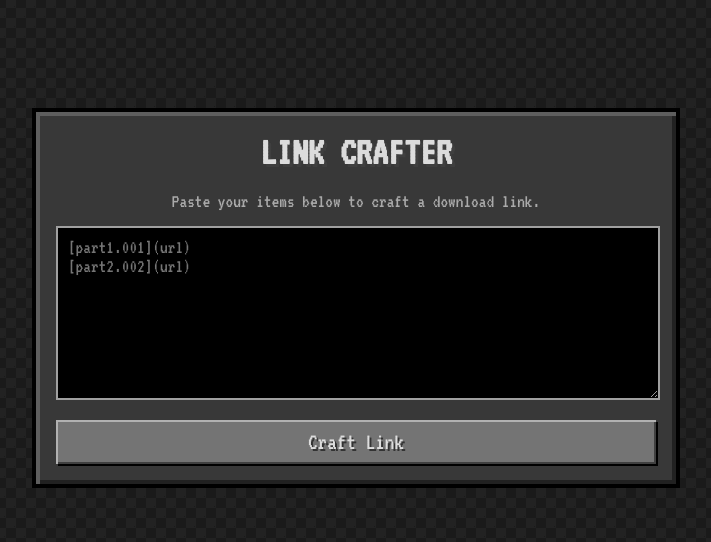
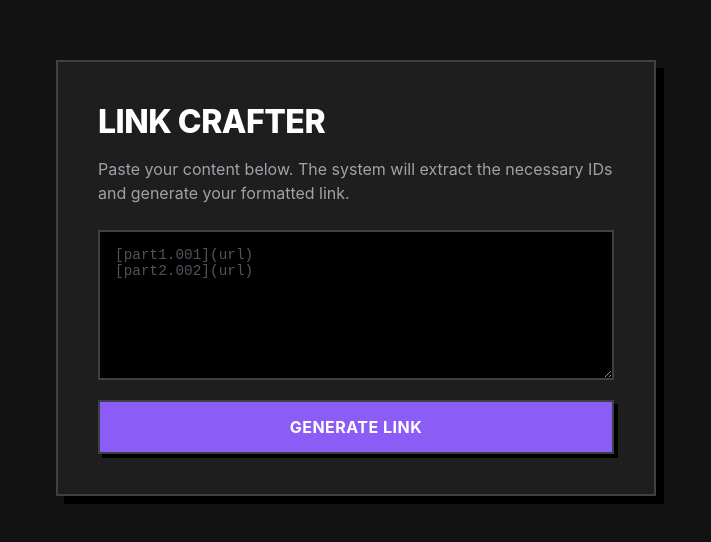
Before and after one commit to cfopuser/file-sharing, a plain HTML site: page generator.html in a window 1280 px wide. Shown: the part 122-664 px from the top of the page, without its empty margins (284-995 px from the left). Drawn offline with Linux system fonts and the light colour scheme.

Commit message:
Implement dark mode styling and enhance UI components in Link Crafter for improved user experience

```diff
--- a/generator.html
+++ b/generator.html
@@ -5,15 +5,34 @@
     <meta name="viewport" content="width=device-width, initial-scale=1.0">
     <title>Link Crafter</title>
     <style>
-        @import url('https://fonts.googleapis.com/css2?family=VT323&display=swap');
+        :root {
+            /* Dark Mode Palette */
+            --bg-color: #121212;        /* Very dark gray background */
+            --card-bg: #1e1e1e;         /* Slightly lighter card */
+            --text-main: #ffffff;       /* White text */
+            --text-sub: #a1a1aa;        /* Light gray subtext */
+
+            --accent: #8b5cf6;          /* Violet accent */
+            --accent-hover: #7c3aed;
+
+            --border-color: #3f3f46;    /* Dark gray borders */
+            --shadow-color: #000000;    /* Pure black shadows */
+
+            --input-bg: #000000;        /* Black inputs */
+            --code-bg: #000000;
+            --code-text: #4ade80;       /* Bright Green terminal text */
+        }
+
+        @import url('https://fonts.googleapis.com/css2?family=Inter:wght@400;600;800&family=JetBrains+Mono&display=swap');
+
+        * {
+            box-sizing: border-box;
+        }
 
         body {
-            background-color: #1a1a1a; /* Dirt/Deepslate background */
-            background-image: repeating-linear-gradient(45deg, #222 25%, transparent 25%, transparent 75%, #222 75%, #222), repeating-linear-gradient(45deg, #222 25%, #1a1a1a 25%, #1a1a1a 75%, #222 75%, #222);
-            background-position: 0 0, 10px 10px;
-            background-size: 20px 20px;
-            color: #ffffff;
-            font-family: 'VT323', monospace;
+            background-color: var(--bg-color);
+            color: var(--text-main);
+            font-family: 'Inter', sans-serif;
             display: flex;
             flex-direction: column;
             align-items: center;
@@ -23,114 +42,145 @@
             padding: 20px;
         }
 
-        .mc-container {
-            background-color: #383838; /* Stone UI bg */
-            border: 4px solid #000;
-            box-shadow: inset 4px 4px 0px #5e5e5e, inset -4px -4px 0px #212121;
-            padding: 20px;
+        .container {
+            background-color: var(--card-bg);
+            border: 2px solid var(--border-color);
+            /* Deep black block shadow */
+            box-shadow: 8px 8px 0px var(--shadow-color);
+            padding: 40px;
             width: 100%;
             max-width: 600px;
-            text-align: center;
         }
 
         h2 {
-            font-size: 2.5rem;
-            color: #dcdcdc;
-            text-shadow: 3px 3px 0px #3f3f3f;
+            font-size: 2rem;
+            font-weight: 800;
             margin-top: 0;
-            margin-bottom: 20px;
+            margin-bottom: 10px;
             text-transform: uppercase;
+            letter-spacing: -0.5px;
+            color: var(--text-main);
         }
 
         p {
-            font-size: 1.2rem;
-            color: #aaaaaa;
-            margin-bottom: 15px;
+            font-size: 1rem;
+            color: var(--text-sub);
+            margin-bottom: 25px;
+            line-height: 1.5;
         }
 
-        /* Minecraft Input Field */
+        /* Input Field - Darker and sharper */
         textarea {
-            width: calc(100% - 20px);
+            width: 100%;
             height: 150px;
-            background-color: #000;
-            color: #fff;
-            border: 2px solid #a0a0a0;
+            background-color: var(--input-bg);
+            color: var(--text-main);
+            border: 2px solid var(--border-color);
+            border-radius: 0;
             outline: none;
-            padding: 10px;
-            font-family: 'VT323', monospace;
-            font-size: 1.2rem;
+            padding: 15px;
+            font-family: 'JetBrains Mono', monospace;
+            font-size: 0.9rem;
             resize: vertical;
             display: block;
-            margin: 0 auto;
+            margin-bottom: 20px;
+            transition: border-color 0.2s;
         }
 
         textarea:focus {
+            border-color: var(--accent);
+        }
+
+        textarea::placeholder {
+            color: #52525b;
+        }
+
+        /* Modern Block Button */
+        .btn {
+            display: block;
+            width: 100%;
+            padding: 15px 0;
+            font-family: 'Inter', sans-serif;
+            font-weight: 700;
+            font-size: 1rem;
+            color: #fff;
+            background-color: var(--accent);
+            border: 2px solid var(--border-color);
+            border-radius: 0;
+            cursor: pointer;
+            box-shadow: 4px 4px 0px var(--shadow-color);
+            transition: all 0.1s ease;
+            text-transform: uppercase;
+            letter-spacing: 0.5px;
+        }
+
+        .btn:hover {
+            background-color: var(--accent-hover);
+            transform: translate(-2px, -2px);
+            box-shadow: 6px 6px 0px var(--shadow-color);
             border-color: #fff;
         }
 
-        /* Minecraft Button Style */
-        .mc-btn {
-            display: block;
-            width: 100%;
-            margin-top: 20px;
-            padding: 10px 0;
-            font-family: 'VT323', monospace;
-            font-size: 1.5rem;
-            color: #ddd;
-            background-color: #747474;
-            border: none;
-            cursor: pointer;
-            /* The 3D button effect */
-            box-shadow: inset 2px 2px 0px #b1b1b1, inset -2px -2px 0px #404040, 2px 2px 0px #000;
-            text-shadow: 2px 2px #333;
+        .btn:active {
+            transform: translate(2px, 2px);
+            box-shadow: 2px 2px 0px var(--shadow-color);
         }
 
-        .mc-btn:active {
-            background-color: #565656;
-            box-shadow: inset 2px 2px 0px #404040, inset -2px -2px 0px #b1b1b1;
-            transform: translateY(2px);
+        /* Secondary Button Style */
+        .btn-secondary {
+            background-color: #27272a; /* Dark gray */
+            color: var(--text-main);
+            margin-top: 15px;
+            border-color: var(--border-color);
         }
-
-        .mc-btn:hover {
-            background-color: #858585;
-            color: #ffffa0; /* Highlight color */
+        .btn-secondary:hover {
+            background-color: #3f3f46;
         }
 
         /* Result Area */
         #resultArea {
-            margin-top: 20px;
+            margin-top: 30px;
             display: none;
-            border-top: 2px dashed #555;
-            padding-top: 15px;
+            padding-top: 20px;
+            border-top: 2px dashed #3f3f46;
+        }
+
+        .label {
+            font-size: 0.85rem;
+            font-weight: 600;
+            text-transform: uppercase;
+            color: var(--text-sub);
+            margin-bottom: 8px;
+            display: block;
         }
 
         .link-box {
-            background: #222;
-            border: 2px solid #555;
-            color: #55ff55;
-            padding: 10px;
-            font-size: 1.1rem;
+            background: var(--code-bg);
+            border: 2px solid var(--border-color);
+            color: var(--code-text);
+            padding: 15px;
+            font-family: 'JetBrains Mono', monospace;
+            font-size: 0.9rem;
             word-break: break-all;
-            margin-bottom: 10px;
-            text-align: left;
+            margin-bottom: 20px;
         }
 
     </style>
 </head>
 <body>
 
-<div class="mc-container">
+<div class="container">
     <h2>Link Crafter</h2>
-    <p>Paste your items below to craft a download link.</p>
+    <p>Paste your content below. The system will extract the necessary IDs and generate your formatted link.</p>
 
     <textarea id="inputArea" placeholder="[part1.001](url)&#10;[part2.002](url)"></textarea>
 
-    <button class="mc-btn" onclick="generateLink()">Craft Link</button>
+    <button class="btn" onclick="generateLink()">Generate Link</button>
 
     <div id="resultArea">
-        <p style="color: #fff; margin-bottom: 5px;">Result:</p>
+        <span class="label">Generated Output:</span>
         <div id="finalLink" class="link-box"></div>
-        <button class="mc-btn" onclick="copyToClipboard()">Copy to Clipboard</button>
+        <button class="btn btn-secondary" onclick="copyToClipboard()">Copy to Clipboard</button>
     </div>
 </div>
 
@@ -152,7 +202,12 @@
         }
 
         if (matches.length === 0) {
-            alert("No items found in the crafting grid!");
+            const originalPlaceholder = document.getElementById('inputArea').placeholder;
+            document.getElementById('inputArea').value = "";
+            document.getElementById('inputArea').placeholder = "Error: No matching items found. Please paste valid URLs.";
+            setTimeout(() => {
+                 document.getElementById('inputArea').placeholder = originalPlaceholder;
+            }, 3000);
             return;
         }
 
@@ -167,27 +222,17 @@
             return a.localeCompare(b);
         });
 
-        // Determine filename (use the first ID found)
+        // Determine filename
         let filename = matches[0];
-        // If it ends in .001, remove that extension to get the exe/7z name
         if (filename.match(/\.\d{3}$/)) {
             filename = filename.replace(/\.\d{3}$/, '');
         }
 
-        // ===============================================
-        // URL FIX: Go up one level from 'generator'
-        // ===============================================
-        let currentPath = window.location.pathname; // e.g., /repo/generator.html or /repo/generator/
-
-        // Remove "generator.html" or just "generator/" from the end
+        // URL Generation
+        let currentPath = window.location.pathname;
         let rootPath = currentPath.replace(/generator(\.html)?\/?$/, '');
-
-        // Ensure we end with a slash so index.html picks it up
         if (!rootPath.endsWith('/')) rootPath += '/';
-
-        // Combine Origin + Clean Path
         const baseUrl = window.location.origin + rootPath;
-        // ===============================================
 
         const params = new URLSearchParams();
 
@@ -206,13 +251,20 @@
     function copyToClipboard() {
         const link = document.getElementById('finalLink').textContent;
         navigator.clipboard.writeText(link).then(() => {
-            const btn = document.querySelector('#resultArea button');
+            const btn = document.querySelector('#resultArea .btn-secondary');
             const originalText = btn.textContent;
-            btn.textContent = "Copied!";
-            btn.style.color = "#55ff55";
+
+            btn.textContent = "COPIED!";
+            // Success Green
+            btn.style.backgroundColor = "#10b981";
+            btn.style.color = "#000";
+            btn.style.borderColor = "#10b981";
+
             setTimeout(() => {
                 btn.textContent = originalText;
-                btn.style.color = "#ddd";
+                btn.style.backgroundColor = ""; // Revert to CSS default
+                btn.style.color = "";
+                btn.style.borderColor = "";
             }, 2000);
         });
     }
```
